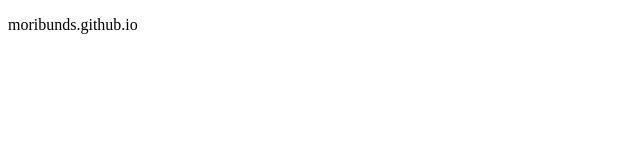
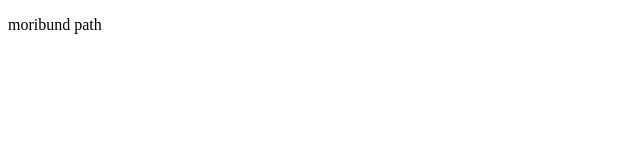
Before and after one commit to moribunds/moribunds.github.io, a plain HTML site: page index.html in a window 1280 px wide. Shown: the full height of the page, 0-640 px from the left. Drawn offline with Linux system fonts and the light colour scheme.

Commit message:
Update index.html

```diff
--- a/index.html
+++ b/index.html
@@ -1,6 +1,6 @@
 <!DOCTYPE html>
 <html>
 <body>
-<p>moribunds.github.io</p>
+<p style="bold">moribund path</p>
 </body>
 </html>
```
